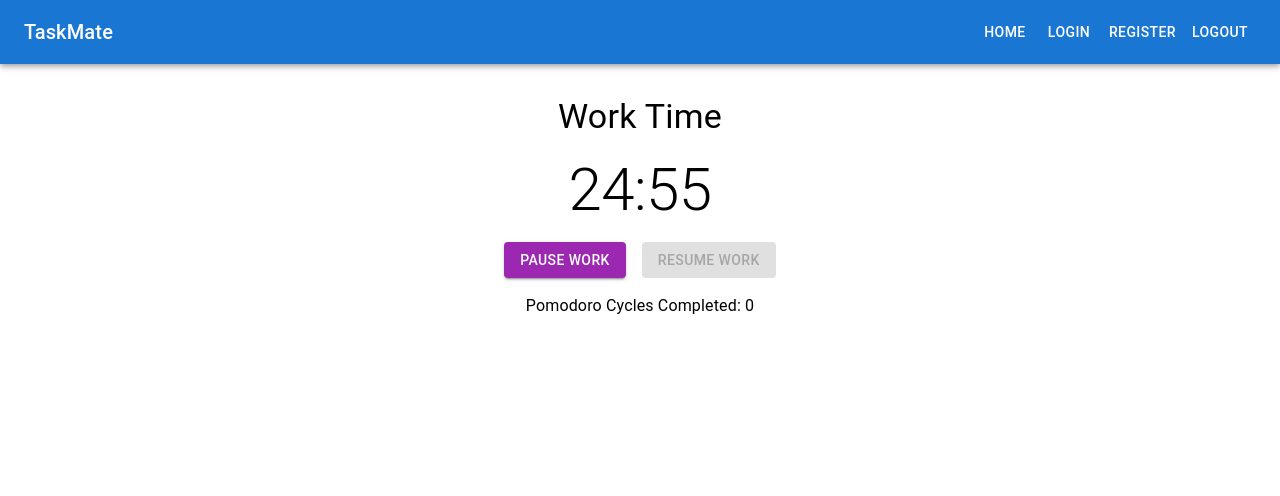
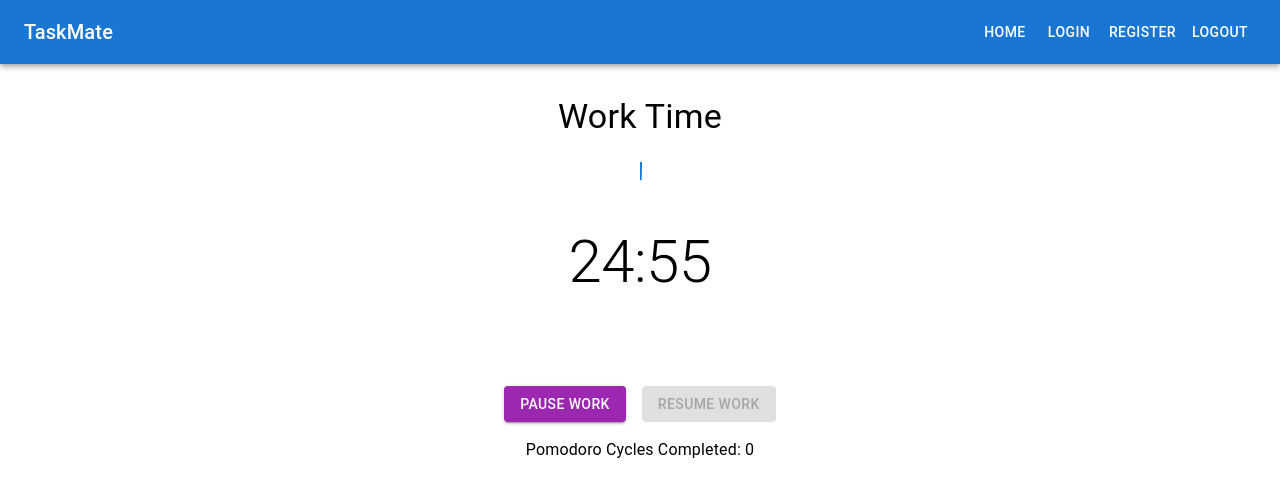
Before and after one commit to shnrndk/TaskMate-AI-WebApp, a React (Create React App) app: page /tasks/1/timer in a window 1280 px wide. Shown: the top 496 px of the page. Built offline with nearby package versions, Linux system fonts and the light colour scheme; no server answers.

Commit message:
add circular progress bar

```diff
--- a/src/components/PomodoroTimer.jsx
+++ b/src/components/PomodoroTimer.jsx
@@ -1,7 +1,7 @@
 import React, { useState, useEffect } from "react";
 import { useParams } from "react-router-dom";
 import { fetchWithAuth } from "../utils/api";
-import { Box, Typography, Button } from "@mui/material";
+import { Box, Typography, Button, CircularProgress } from "@mui/material";
 
 const PomodoroTimer = () => {
   const { id } = useParams();
@@ -14,6 +14,7 @@ const PomodoroTimer = () => {
   const [isRunning, setIsRunning] = useState(false);
   const [isBreak, setIsBreak] = useState(false);
   const [pomodoroCount, setPomodoroCount] = useState(0);
+  const [totalTime, setTotalTime] = useState(WORK_TIME); // Total time for progress calculation
 
   // Auto-start timer when the component is loaded
   useEffect(() => {
@@ -42,6 +43,7 @@ const PomodoroTimer = () => {
   const startTask = async () => {
     try {
       setIsRunning(true);
+      setTotalTime(WORK_TIME); // Set total time for progress bar
       await fetchWithAuth(`/api/tasks/${id}/start`, { method: "PUT" });
     } catch (err) {
       console.error("Failed to start task:", err);
@@ -84,6 +86,7 @@ const PomodoroTimer = () => {
       // End of break, transition to work mode
       setIsBreak(false);
       setTime(WORK_TIME);
+      setTotalTime(WORK_TIME); // Reset total time for progress bar
       await resumeTask(); // Call backend resume API after break
     } else {
       // End of work mode, transition to break
@@ -93,9 +96,11 @@ const PomodoroTimer = () => {
       if (newCount % LONG_BREAK_THRESHOLD === 0) {
         // Long break after 4 Pomodoro cycles
         setTime(LONG_BREAK);
+        setTotalTime(LONG_BREAK); // Update total time for progress bar
       } else {
         // Short break
         setTime(SHORT_BREAK);
+        setTotalTime(SHORT_BREAK); // Update total time for progress bar
       }
 
       setIsBreak(true);
@@ -111,6 +116,10 @@ const PomodoroTimer = () => {
       .padStart(2, "0")}`;
   };
 
+  const calculateProgress = () => {
+    return ((totalTime - time) / totalTime) * 100;
+  };
+
   return (
     <Box sx={{ maxWidth: 600, mx: "auto", mt: 4, textAlign: "center" }}>
       <Typography variant="h4">
@@ -120,9 +129,29 @@ const PomodoroTimer = () => {
             : "Short Break"
           : "Work Time"}
       </Typography>
-      <Typography variant="h2" sx={{ my: 2 }}>
-        {formatTime(time)}
-      </Typography>
+      <Box sx={{ position: "relative", display: "inline-flex", my: 3 }}>
+        <CircularProgress
+          variant="determinate"
+          value={calculateProgress()}
+          size={200}
+          thickness={4}
+          color={isBreak ? "success" : "primary"}
+        />
+        <Box
+          sx={{
+            top: 0,
+            left: 0,
+            bottom: 0,
+            right: 0,
+            position: "absolute",
+            display: "flex",
+            alignItems: "center",
+            justifyContent: "center",
+          }}
+        >
+          <Typography variant="h2">{formatTime(time)}</Typography>
+        </Box>
+      </Box>
       <Box sx={{ display: "flex", justifyContent: "center", gap: 2 }}>
         {isBreak ? (
           <>
```
